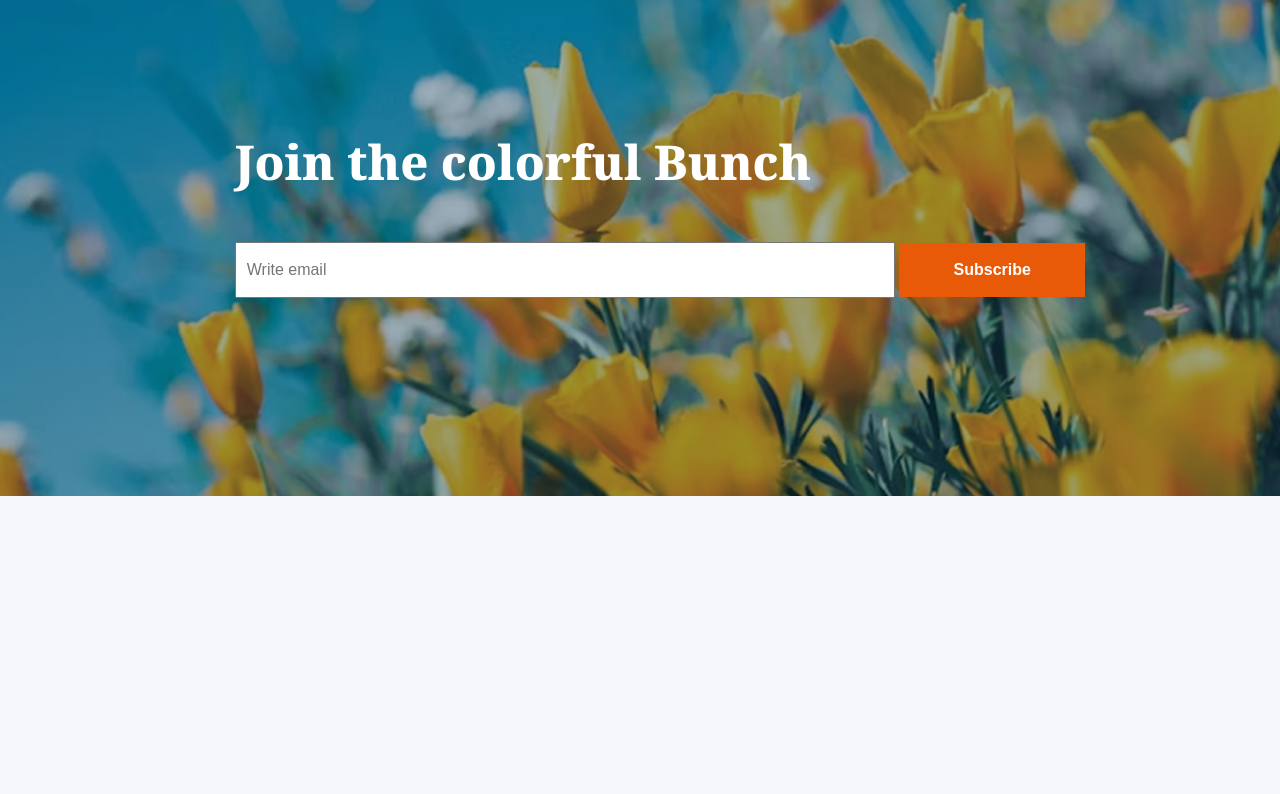
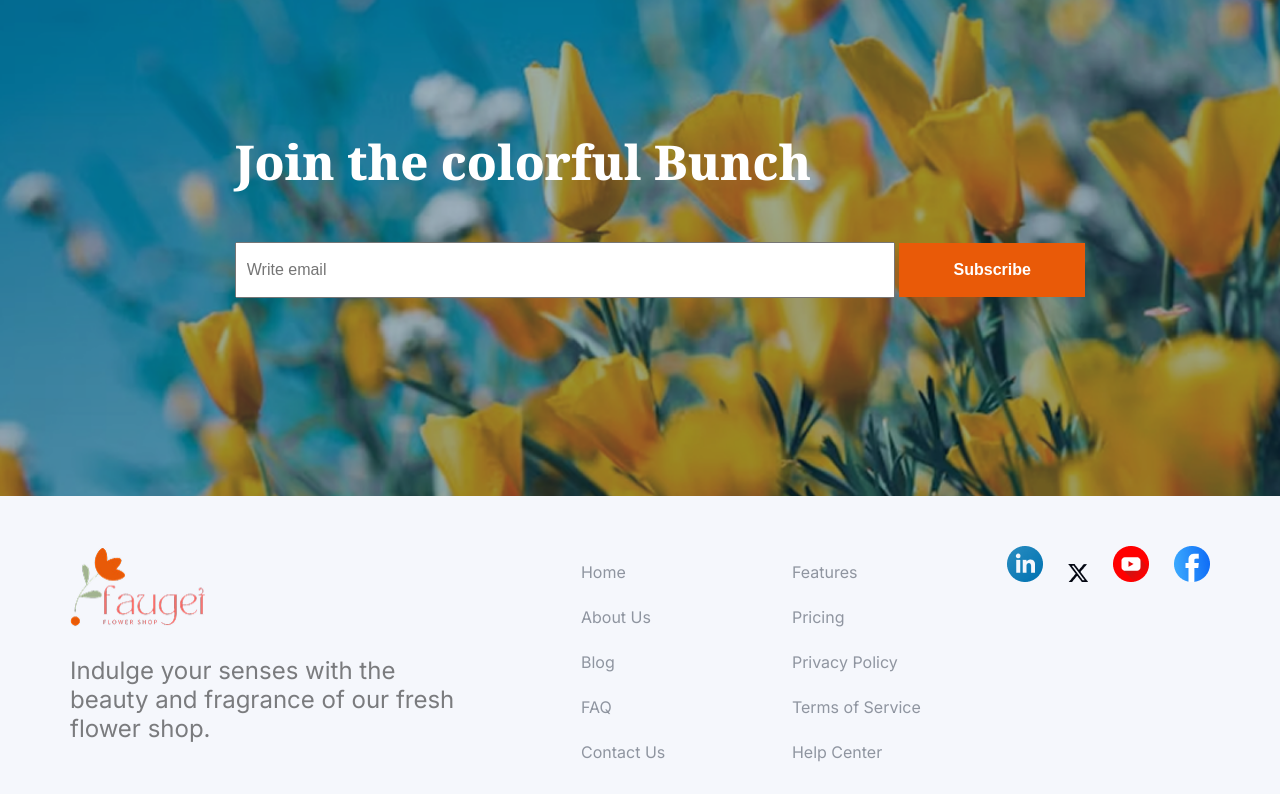
Before and after one commit to Nahidul-Islam78/flower-market, a plain HTML site: page index.html in a window 1280 px wide. Shown: the part 2906-3700 px from the top of the page. Before the commit the page ends 3402 px from the top, so only its background shows below. Drawn offline with Linux system fonts and the light colour scheme.

Commit message:
added footer section

```diff
--- a/index.html
+++ b/index.html
@@ -129,9 +129,35 @@
     </section>
 
   </main>
-  <footer>
-
-
+  <footer class="footer-section">
+        <div>
+          <img class="logo-image" src="assets/logo.png" alt="website logo">
+          <p class="normal-color footer-text">Indulge your senses with the <br> beauty and fragrance of our fresh <br> flower shop.</p>
+        </div>
+        <div>
+          <ul class="footer-item">
+            <li><a href="">Home</a></li>
+            <li><a href="">About Us</a></li>
+            <li><a href="">Blog</a></li>
+            <li><a href="">FAQ</a></li>
+            <li><a href="">Contact Us</a></li>
+          </ul>
+        </div>
+        <div>
+          <ul class="footer-item">
+            <li><a href="">Features</a></li>
+            <li><a href="">Pricing</a></li>
+            <li><a href="">Privacy Policy</a></li>
+            <li><a href="">Terms of Service</a></li>
+            <li><a href="">Help Center</a></li>
+          </ul>
+        </div>
+        <div>
+          <img class="social-link" src="assets/icon-linkedin.png" alt="linkedin">
+          <img class="social-link" src="assets/icon-twitter.png" alt="twitter">
+          <img class="social-link" src="assets/icon-youtube.png" alt=" youtube">
+          <img src="assets/icon-facebook.png" alt="facebook">
+        </div>
   </footer>
 
 </body>
--- a/style.css
+++ b/style.css
@@ -190,6 +190,27 @@ body{
 .input-section{
   gap:0;
 }
+.footer-section{
+  height: 248px;
+  margin-top: 50px;
+  display: flex;
+  justify-content: space-between;
+}
+.footer-text{
+  font-size: 1.5rem;
+}
+.footer-item li{
+  list-style: none;
+  margin-bottom: 25px;
+}
+.footer-item li a{
+  text-decoration: none;
+  color:#8F95A0;
+
+}
+.social-link{
+  margin-right: 20px;
+}
 @media screen and (max-width:576px) {
 
   body{
@@ -201,6 +222,7 @@ body{
   .hero-title,
   .card-section
   .plant-lover
+  .footer-section
   {
     margin:13px 16px;
   }
@@ -276,5 +298,8 @@ body{
   .join-section-button{
     width:109px;
   }
+  .footer-section{
+    flex-direction: column;
+  }
 
 }
```
